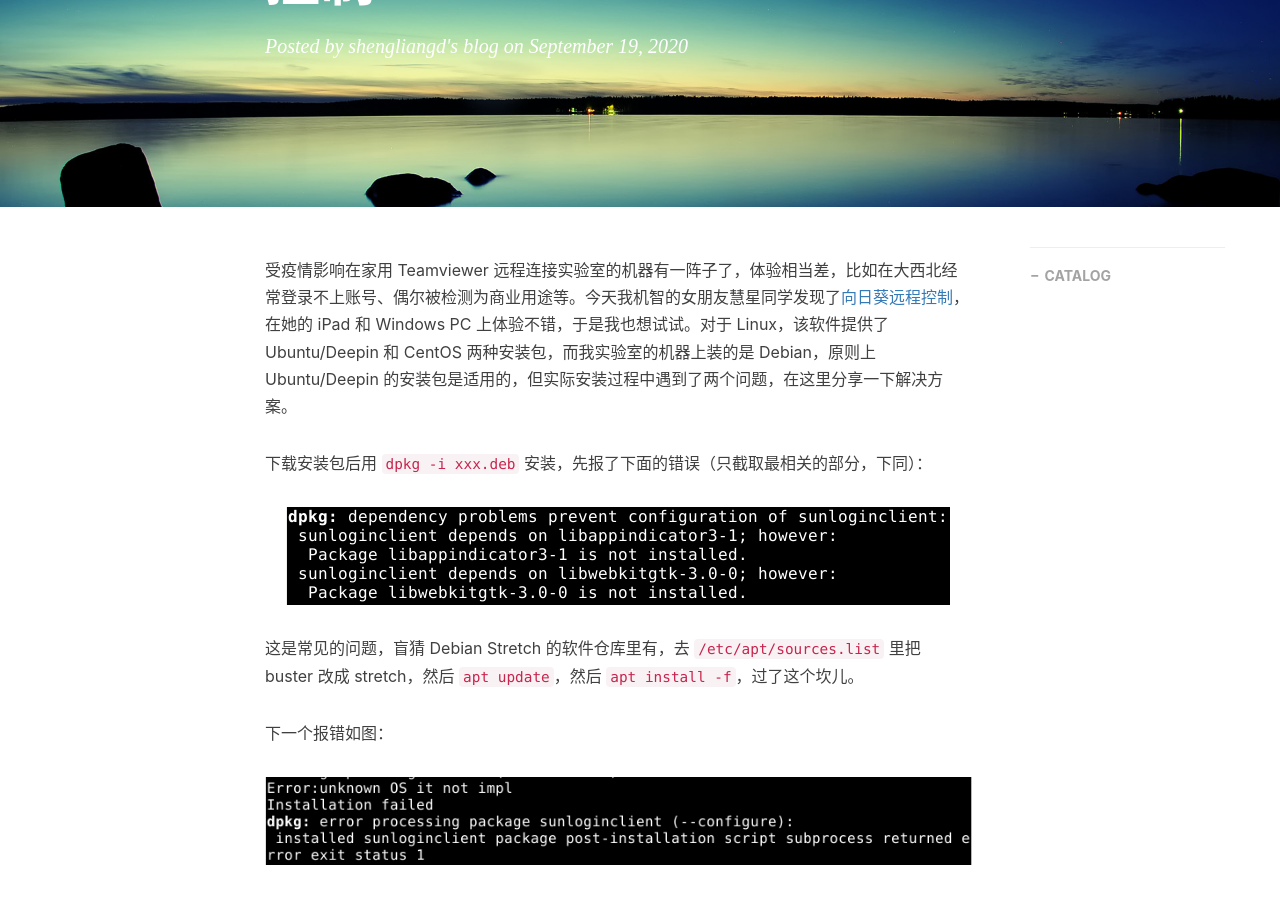
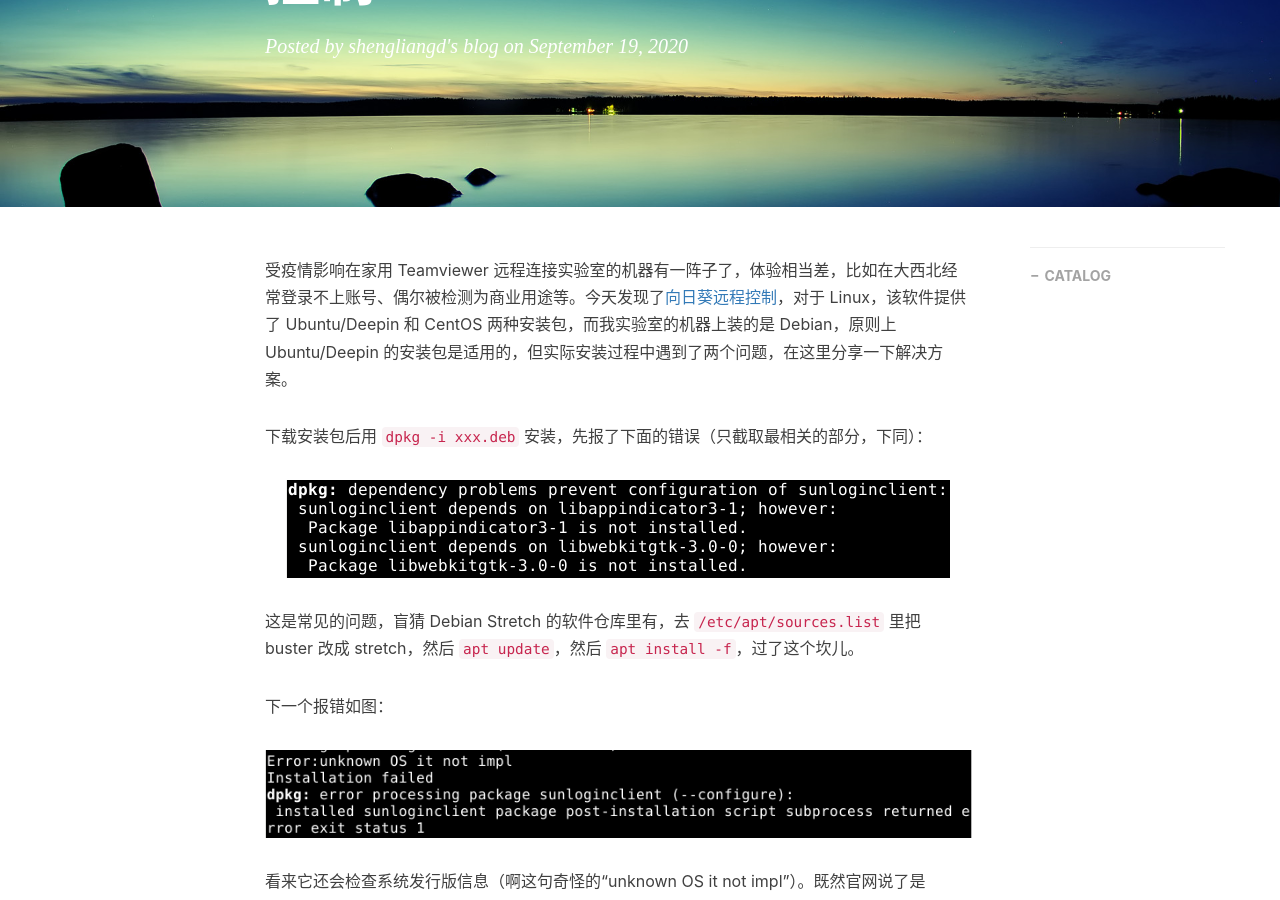
Before and after one commit to shengliangd/shengliangd.github.io, a Jekyll site: the page built from _posts/2020-09-19-install-sun.md, in a window 1280 px wide and 900 px high, scrolled down 310 px. Built offline with Jekyll 4.4.1, drawn with Linux system fonts in a browser that asks for light colours; nearby versions of some CDN libraries; comment, search, counter and statistics services are not loaded.

Commit message:
update blog

```diff
--- a/_posts/2020-09-19-install-sun.md
+++ b/_posts/2020-09-19-install-sun.md
@@ -9,7 +9,7 @@ typora-root-url: ../
 published: true
 ---
 
-受疫情影响在家用 Teamviewer 远程连接实验室的机器有一阵子了，体验相当差，比如在大西北经常登录不上账号、偶尔被检测为商业用途等。今天我机智的女朋友慧星同学发现了[向日葵远程控制](https://sunlogin.oray.com/)，在她的 iPad 和 Windows PC 上体验不错，于是我也想试试。对于 Linux，该软件提供了 Ubuntu/Deepin 和 CentOS 两种安装包，而我实验室的机器上装的是 Debian，原则上 Ubuntu/Deepin 的安装包是适用的，但实际安装过程中遇到了两个问题，在这里分享一下解决方案。
+受疫情影响在家用 Teamviewer 远程连接实验室的机器有一阵子了，体验相当差，比如在大西北经常登录不上账号、偶尔被检测为商业用途等。今天发现了[向日葵远程控制](https://sunlogin.oray.com/)，对于 Linux，该软件提供了 Ubuntu/Deepin 和 CentOS 两种安装包，而我实验室的机器上装的是 Debian，原则上 Ubuntu/Deepin 的安装包是适用的，但实际安装过程中遇到了两个问题，在这里分享一下解决方案。
 
 下载安装包后用 `dpkg -i xxx.deb` 安装，先报了下面的错误（只截取最相关的部分，下同）：
 
```
